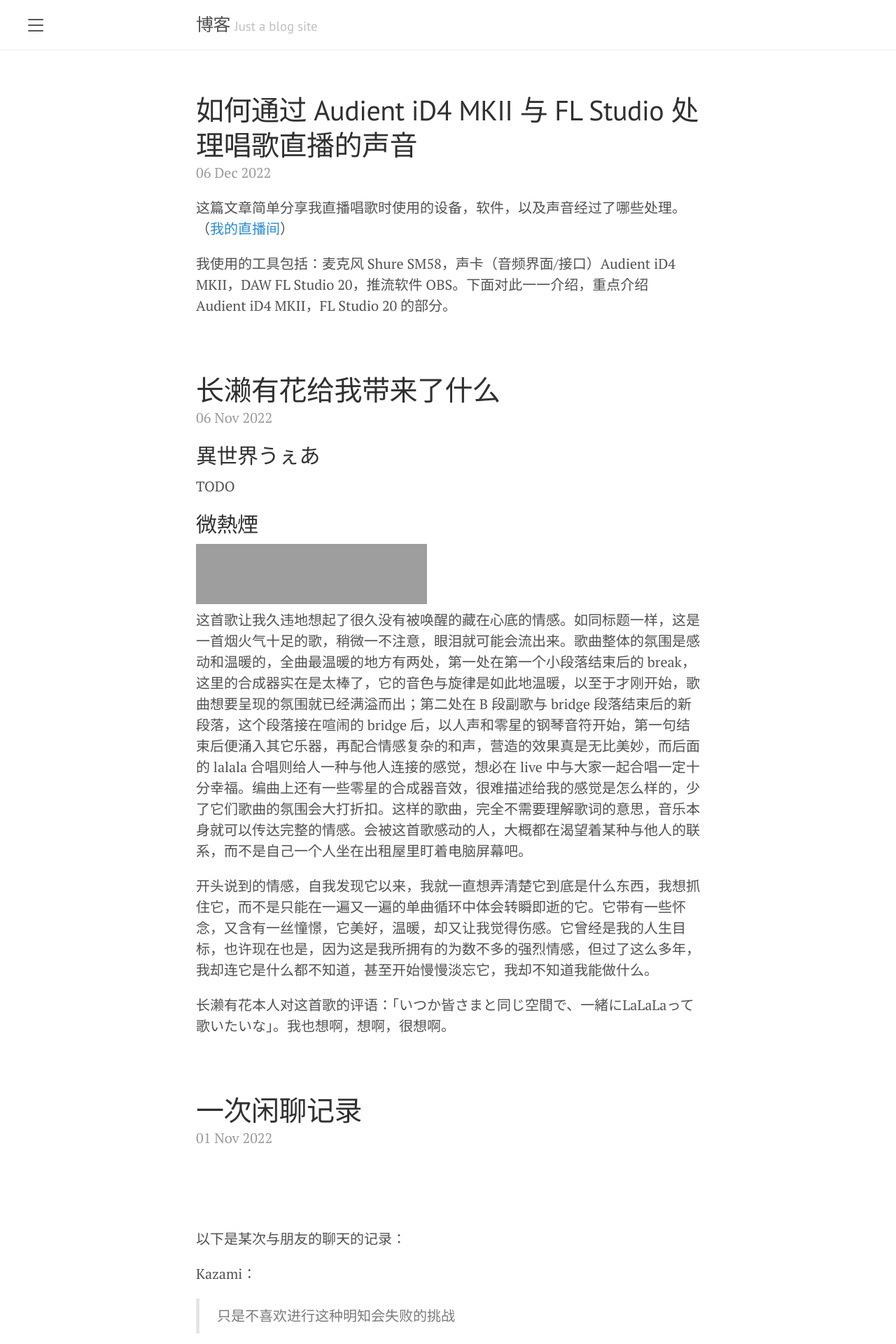
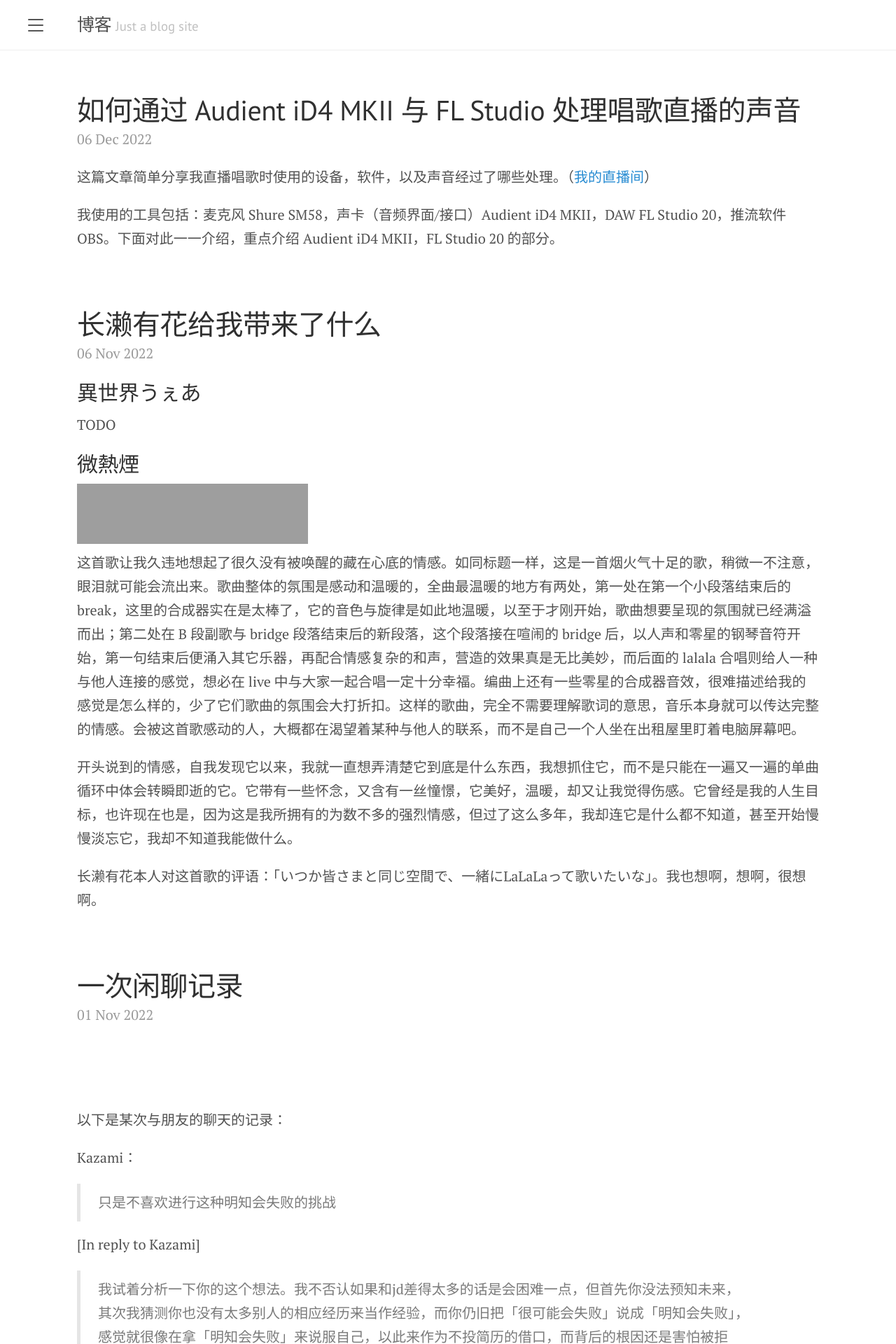
Before and after one commit to jpswing/jpswing.github.io, a Jekyll site: the page built from index.html, in a window 1280 px wide. Shown: the top 1920 px of the page at 70% size. Built offline with Jekyll 4.4.1, drawn with Linux system fonts in a browser that asks for light colours; the list of posts is cut into pages by our own code; grey boxes are pictures that could not be loaded.

Commit message:
Change style

```diff
--- a/public/css/lanyon.css
+++ b/public/css/lanyon.css
@@ -41,11 +41,11 @@ body {
 }
 
 html {
-  font-family: "PT Serif", Georgia, "Times New Roman", serif;
+  font-family: "Source Han Sans CN", "PT Serif", Georgia;
 }
 
 h1, h2, h3, h4, h5, h6 {
-  font-family: "PT Sans", Helvetica, Arial, sans-serif;
+  font-family: "Source Han Sans CN", "PT Sans", Helvetica, Arial, sans-serif;
   font-weight: 400;
   color: #313131;
   letter-spacing: -.025rem;
@@ -82,7 +82,7 @@ h1, h2, h3, h4, h5, h6 {
 }
 @media (min-width: 56em) {
   .container {
-    max-width: 38rem;
+    max-width: 55rem;
   }
 }
 
--- a/public/css/poole.css
+++ b/public/css/poole.css
@@ -48,9 +48,9 @@ body {
 }
 
 html {
-  font-family: "Helvetica Neue", Helvetica, Arial, sans-serif;
+  font-family: "Source Han Sans CN", "Helvetica Neue", Helvetica;
   font-size: 16px;
-  line-height: 1.5;
+  line-height: 1.7;
 }
 @media (min-width: 38em) {
   html {
@@ -286,7 +286,7 @@ tbody tr:nth-child(odd) th {
  */
 
 .container {
-  max-width: 38rem;
+  max-width: 55rem;
   padding-left:  1rem;
   padding-right: 1rem;
   margin-left:  auto;
```
